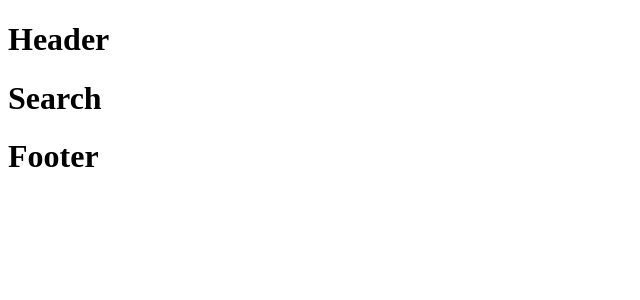
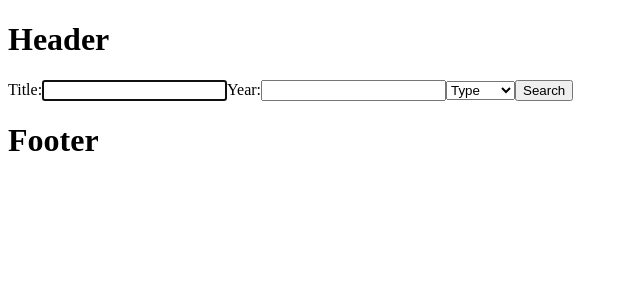
Before and after one commit to vinitp94/FilmWeb, a React app: page / in a window 1280 px wide. Shown: the top 300 px of the page, without its empty margins (0-640 px from the left). Built offline with nearby package versions, Linux system fonts and the light colour scheme.

Commit message:
Implement search form and test for correct results, fix bug in receive movies case of search reducer

```diff
--- a/src/components/search/search.jsx
+++ b/src/components/search/search.jsx
@@ -1,5 +1,4 @@
 import React from 'react';
-import { Link } from 'react-router';
 
 class Search extends React.Component {
   constructor(props) {
@@ -11,10 +10,60 @@ class Search extends React.Component {
       type: "",
       page: 1
     };
+
+    this.handleSubmit = this.handleSubmit.bind(this);
   }
+
+  update(property) {
+    return e => this.setState({ [property]: e.currentTarget.value });
+  }
+
+  handleSubmit(e) {
+    e.preventDefault();
+    let s = this.state;
+    this.props.searchMovies(s.title, s.year, s.type, s.page);
+  }
+
+  renderTypes() {
+    const types = ['movie', 'series', 'episode'];
+
+    return types.map(type => (
+      <option key={type} value={type}>{type}</option>
+    ));
+  }
+
   render() {
     return (
-      <h1>Search</h1>
+      <div id='search-container'>
+        <form id='search-form' onSubmit={ this.handleSubmit }>
+          <label>Title:
+            <input
+              type='text'
+              value={this.state.title}
+              onChange={this.update('title')}
+              autoFocus />
+          </label>
+
+          <label>Year:
+            <input
+              type='text'
+              value={this.state.year}
+              onChange={this.update('year')} />
+          </label>
+
+          <select
+            type='text'
+            value={this.state.category}
+            onChange={this.update('type')}>
+            <option value="" disabled selected>Type</option>
+            { this.renderTypes() }
+          </select>
+
+          <input
+            type='submit'
+            value='Search' />
+        </form>
+      </div>
     );
   }
 }
--- a/src/reducers/search_result_reducer.js
+++ b/src/reducers/search_result_reducer.js
@@ -11,7 +11,10 @@ const SearchResultReducer = (state = _defaultState, action) => {
 
   switch(action.type) {
     case RECEIVE_ALL_MOVIES:
-      return merge({}, state, { movies: action.movies });
+      return {
+        movies: action.movies,
+        numberResults: state.numberResults
+      };
     case RECEIVE_NUM_RESULTS:
       return merge({}, state, { numberResults: action.numberResults });
     default:
```
Also changed, not shown: app/bundle.js, 1 other file (tests, documents, lock files or other folders).
